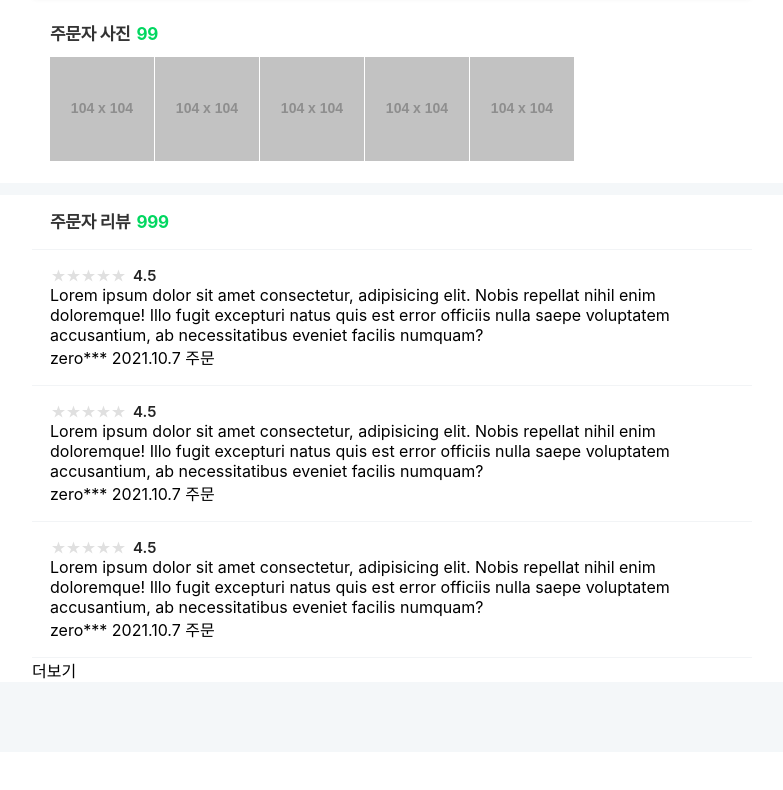
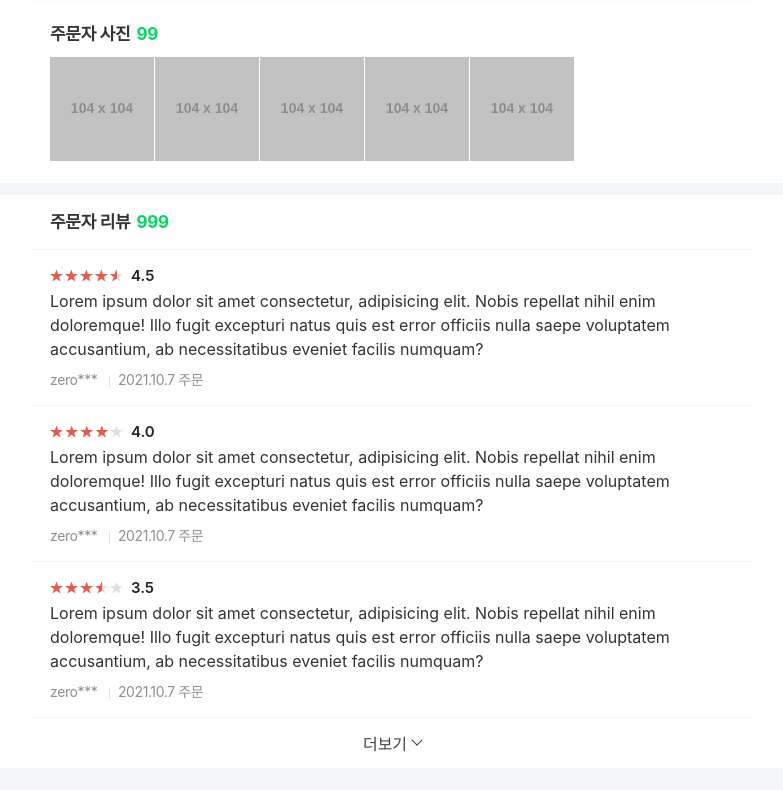
Before and after one commit to sydney-choi/javascript-practice, a plain HTML site: page docs/detail.html in a window 1280 px wide. Shown: the part 699-1489 px from the top of the page, without its empty margins (248-1031 px from the left). Before the commit the page ends 1451 px from the top, so only its background shows below. Drawn offline with Linux system fonts and the light colour scheme; placeholder pictures from the web are drawn by us.

Commit message:
주문자 리뷰 영역 완성

```diff
--- a/assets/scss/components/detail/_menu_review_area.scss
+++ b/assets/scss/components/detail/_menu_review_area.scss
@@ -77,6 +77,7 @@
         font-size: 15px;
         font-weight: 600;
         color: $booking-color-text2;
+        transform: translateX(-2px);
     }
 
     .ico-star-group {
@@ -87,4 +88,58 @@
         height: 13px;
         background: url("../images/ico-star-group.svg") no-repeat center left;
     }
+
+    .ico-star-group-fill{
+        position: absolute;
+        top: 0;
+        left: 0;
+        display: inline-block;
+        width: 100%;
+        height: 100%;
+        background: url("../images/ico-star-group-fill.svg") no-repeat center left;
+    }
+
+    .review-text {
+        margin-top: 4px;
+        line-height: 24px;
+        color: $booking-color-text6;
+    }
+
+    .review-info {
+        margin-top: 8px;
+        font-size: 14px;
+        letter-spacing: -0.4px;
+        color: $booking-color-text5;
+    }
+
+    .review-date::before {
+        content: '';
+        display: inline-block;
+        margin: 0 8px;
+        width: 1px;
+        height: 12px;
+        background-color: $booking-color-bg105;
+        vertical-align: middle;
+    }
+
+    .btn-more {
+        display: flex;
+        justify-content: center;
+        align-items: center;
+        width: 100%;
+        height: 50px;
+        font-size: 16px;
+        font-weight: 500;
+        color: $booking-color-text3;
+        &::after {
+            content: '';
+            margin-left: 6px;
+            margin-bottom: 6px;
+            width: 8px;
+            height: 8px;
+            border-top: 1px solid; // color가 써져있지 않으면 디폴트 부모 컬러
+            border-right: 1px solid;
+            transform: rotate(135deg);
+        }
+    }
 }
--- a/docs/detail.html
+++ b/docs/detail.html
@@ -144,7 +144,7 @@
                         <li class="review-item">
                             <div class="review-star">
                                 <span class="ico-star-group">
-                                    <span class="ico-star-group-fill"></span>
+                                    <span class="ico-star-group-fill" style="width: 90%;"></span>
                                 </span>
                                 <span class="point">4.5</span>
                             </div>
@@ -155,15 +155,15 @@
                             </p>
                             <div class="review-info">
                                 <span class="review-nickname">zero***</span>
-                                <span class="date">2021.10.7 주문</span>
+                                <span class="review-date">2021.10.7 주문</span>
                             </div>
                         </li>
                         <li class="review-item">
                             <div class="review-star">
                                 <span class="ico-star-group">
-                                    <span class="ico-star-group-fill"></span>
+                                    <span class="ico-star-group-fill" style="width: 80%;"></span>
                                 </span>
-                                <span class="point">4.5</span>
+                                <span class="point">4.0</span>
                             </div>
                             <p class="review-text">
                                 Lorem ipsum dolor sit amet consectetur, adipisicing elit. Nobis
@@ -172,15 +172,15 @@
                             </p>
                             <div class="review-info">
                                 <span class="review-nickname">zero***</span>
-                                <span class="date">2021.10.7 주문</span>
+                                <span class="review-date">2021.10.7 주문</span>
                             </div>
                         </li>
                         <li class="review-item">
                             <div class="review-star">
                                 <span class="ico-star-group">
-                                    <span class="ico-star-group-fill"></span>
+                                    <span class="ico-star-group-fill" style="width: 70%;"></span>
                                 </span>
-                                <span class="point">4.5</span>
+                                <span class="point">3.5</span>
                             </div>
                             <p class="review-text">
                                 Lorem ipsum dolor sit amet consectetur, adipisicing elit. Nobis
@@ -189,7 +189,7 @@
                             </p>
                             <div class="review-info">
                                 <span class="review-nickname">zero***</span>
-                                <span class="date">2021.10.7 주문</span>
+                                <span class="review-date">2021.10.7 주문</span>
                             </div>
                         </li>
                     </ul>
```
Also changed, not shown: assets/css/styles.css, 1 other file.
